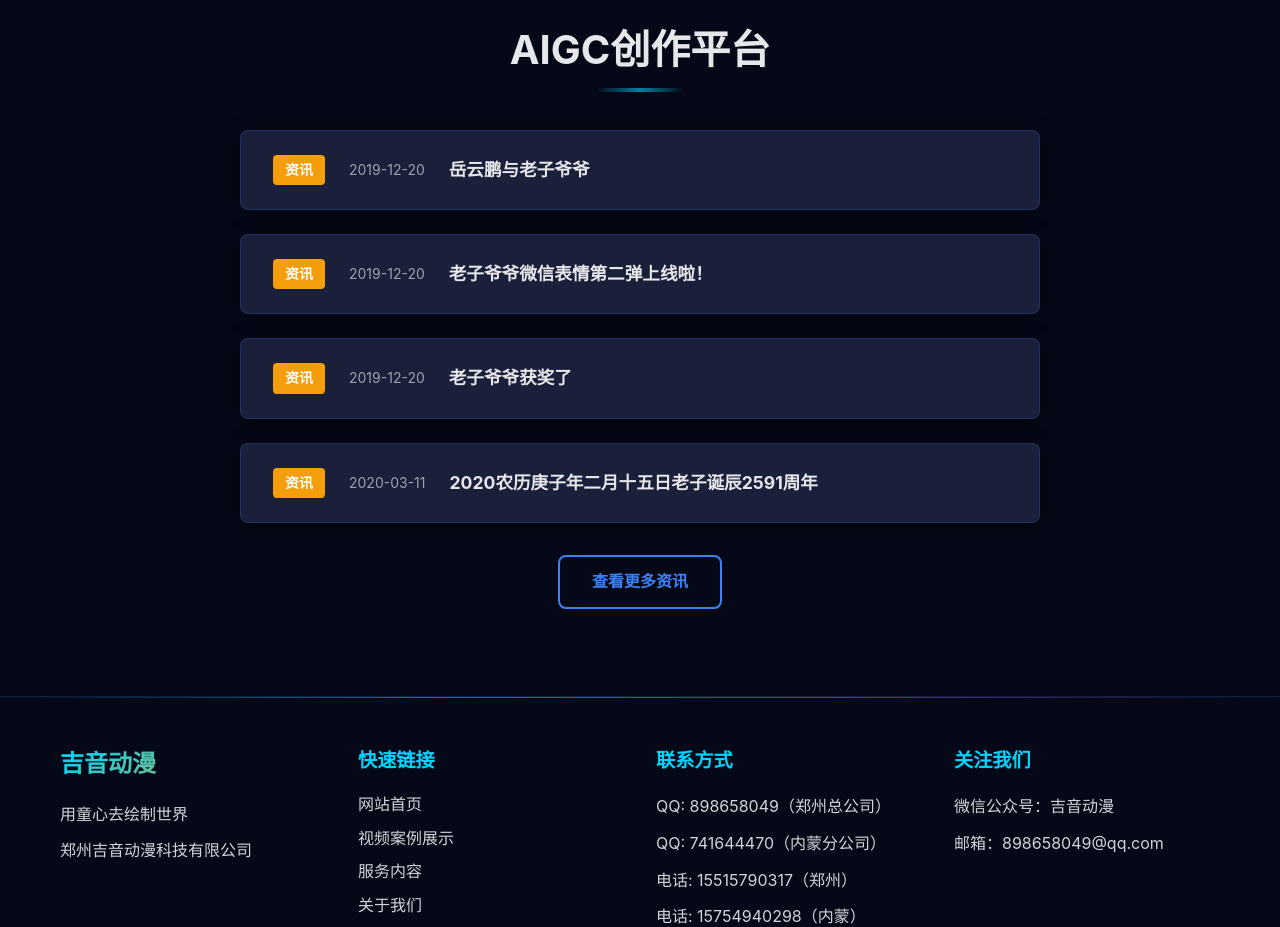
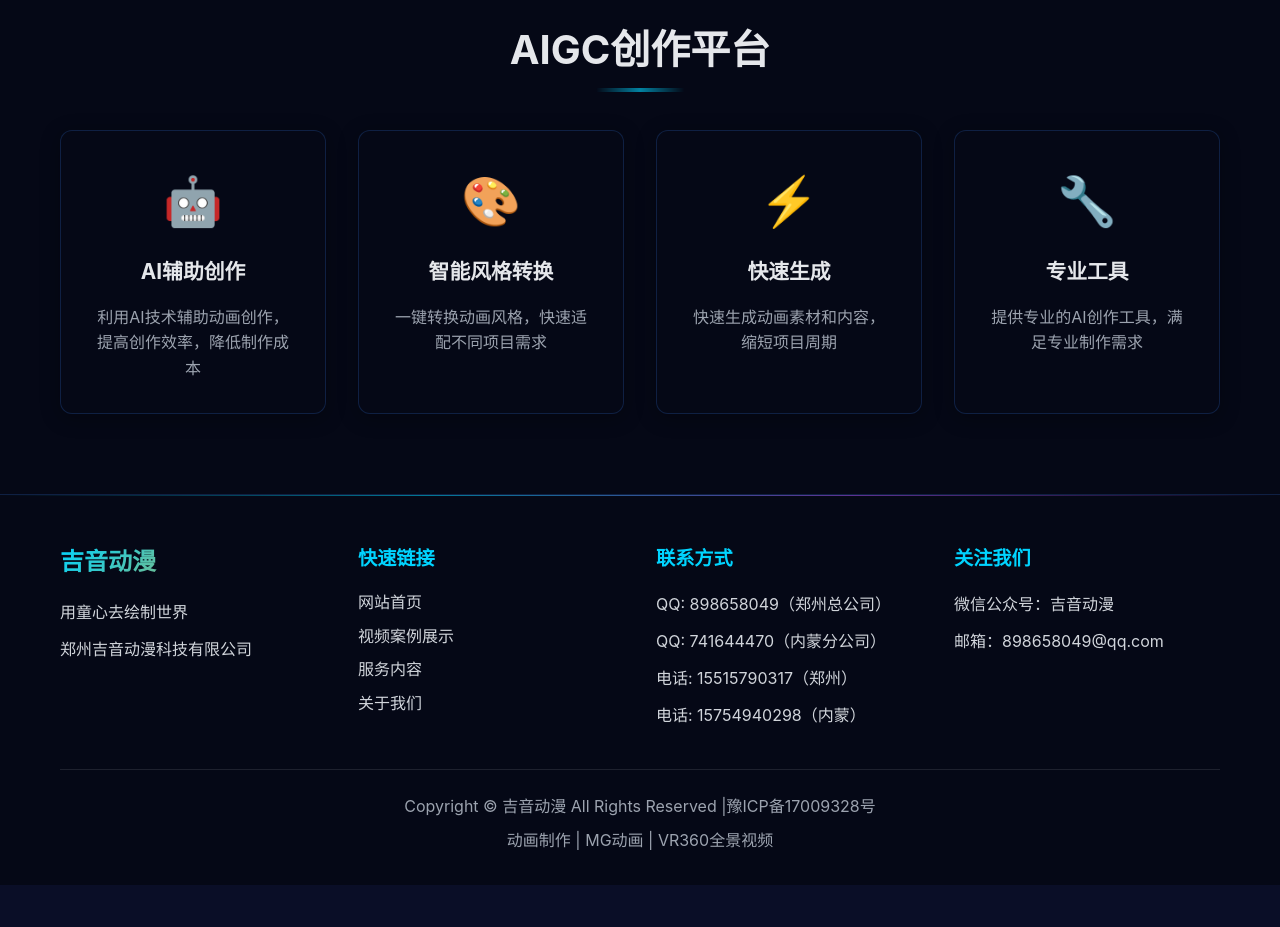
Before and after one commit to Xuyingtai/jydm_official-website, a React (Vite) app: page / in a window 1280 px wide. Shown: the part 3180-4107 px from the top of the page. After the commit the page ends 4065 px from the top, so only its background shows below. Built offline with nearby package versions, Linux system fonts and the light colour scheme; a web font is replaced by a local one.

Commit message:
Replace AIGC news section with platform features on homepage

```diff
--- a/src/pages/Home.css
+++ b/src/pages/Home.css
@@ -443,70 +443,61 @@
   position: relative;
 }
 
-.aigc-content {
-  display: flex;
-  flex-direction: column;
-  gap: 1.5rem;
-  max-width: 800px;
+.features-grid {
+  display: grid;
+  grid-template-columns: repeat(auto-fit, minmax(250px, 1fr));
+  gap: 2rem;
+  max-width: 1200px;
   margin: 0 auto;
 }
 
-.aigc-item {
+.feature-card {
   background: var(--bg-card);
-  padding: 1.5rem 2rem;
-  border-radius: 8px;
-  box-shadow: 0 2px 20px rgba(0, 0, 0, 0.3);
+  padding: 2rem;
+  border-radius: 12px;
+  text-align: center;
+  transition: transform 0.3s ease, box-shadow 0.3s ease;
   border: 1px solid rgba(59, 130, 246, 0.2);
-  display: flex;
-  align-items: center;
-  gap: 1.5rem;
-  transition: all 0.3s ease;
+  box-shadow: 0 4px 20px rgba(0, 0, 0, 0.3);
   position: relative;
   overflow: hidden;
 }
 
-.aigc-item::before {
+.feature-card::before {
   content: '';
   position: absolute;
-  left: 0;
   top: 0;
-  bottom: 0;
-  width: 4px;
-  background: linear-gradient(180deg, var(--neon-blue), var(--neon-purple));
-  transform: scaleY(0);
-  transition: transform 0.3s ease;
+  left: -100%;
+  width: 100%;
+  height: 100%;
+  background: linear-gradient(90deg, transparent, rgba(59, 130, 246, 0.1), transparent);
+  transition: left 0.5s ease;
 }
 
-.aigc-item:hover::before {
-  transform: scaleY(1);
+.feature-card:hover::before {
+  left: 100%;
 }
 
-.aigc-item:hover {
-  transform: translateX(10px);
-  box-shadow: 0 4px 30px rgba(59, 130, 246, 0.4), 0 0 20px rgba(168, 85, 247, 0.3);
+.feature-card:hover {
+  transform: translateY(-5px);
+  box-shadow: 0 12px 40px rgba(59, 130, 246, 0.4), 0 0 20px rgba(168, 85, 247, 0.3);
   border-color: rgba(59, 130, 246, 0.5);
 }
 
-.aigc-label {
-  background: var(--accent-color);
-  color: white;
-  padding: 0.25rem 0.75rem;
-  border-radius: 4px;
-  font-size: 0.875rem;
-  font-weight: 600;
-  white-space: nowrap;
+.feature-icon {
+  font-size: 3rem;
+  margin-bottom: 1rem;
 }
 
-.aigc-date {
-  color: var(--text-secondary);
-  font-size: 0.875rem;
-  white-space: nowrap;
+.feature-card h3 {
+  font-size: 1.3rem;
+  margin-bottom: 1rem;
+  color: var(--text-primary);
 }
 
-.aigc-item h3 {
-  font-size: 1.1rem;
-  color: var(--text-primary);
-  flex: 1;
+.feature-card p {
+  color: var(--text-secondary);
+  line-height: 1.6;
 }
 
 .text-center {
@@ -555,13 +546,7 @@
     grid-template-columns: 1fr;
   }
 
-  .aigc-item {
-    flex-direction: column;
-    align-items: flex-start;
-    gap: 1rem;
-  }
-
-  .aigc-item h3 {
-    width: 100%;
+  .features-grid {
+    grid-template-columns: 1fr;
   }
 }
--- a/src/pages/Home.tsx
+++ b/src/pages/Home.tsx
@@ -141,30 +141,27 @@ const Home = () => {
       <section className="section aigc-section">
         <div className="container">
           <h2 className="section-title">AIGC创作平台</h2>
-          <div className="aigc-content">
-            <div className="aigc-item">
-              <span className="aigc-label">资讯</span>
-              <span className="aigc-date">2019-12-20</span>
-              <h3>岳云鹏与老子爷爷</h3>
+          <div className="features-grid">
+            <div className="feature-card">
+              <div className="feature-icon">🤖</div>
+              <h3>AI辅助创作</h3>
+              <p>利用AI技术辅助动画创作，提高创作效率，降低制作成本</p>
             </div>
-            <div className="aigc-item">
-              <span className="aigc-label">资讯</span>
-              <span className="aigc-date">2019-12-20</span>
-              <h3>老子爷爷微信表情第二弹上线啦！</h3>
+            <div className="feature-card">
+              <div className="feature-icon">🎨</div>
+              <h3>智能风格转换</h3>
+              <p>一键转换动画风格，快速适配不同项目需求</p>
             </div>
-            <div className="aigc-item">
-              <span className="aigc-label">资讯</span>
-              <span className="aigc-date">2019-12-20</span>
-              <h3>老子爷爷获奖了</h3>
+            <div className="feature-card">
+              <div className="feature-icon">⚡</div>
+              <h3>快速生成</h3>
+              <p>快速生成动画素材和内容，缩短项目周期</p>
             </div>
-            <div className="aigc-item">
-              <span className="aigc-label">资讯</span>
-              <span className="aigc-date">2020-03-11</span>
-              <h3>2020农历庚子年二月十五日老子诞辰2591周年</h3>
+            <div className="feature-card">
+              <div className="feature-icon">🔧</div>
+              <h3>专业工具</h3>
+              <p>提供专业的AI创作工具，满足专业制作需求</p>
             </div>
-          </div>
-          <div className="text-center" style={{ marginTop: '2rem' }}>
-            <Link to="/aigc" className="btn btn-outline">查看更多资讯</Link>
           </div>
         </div>
       </section>
```
